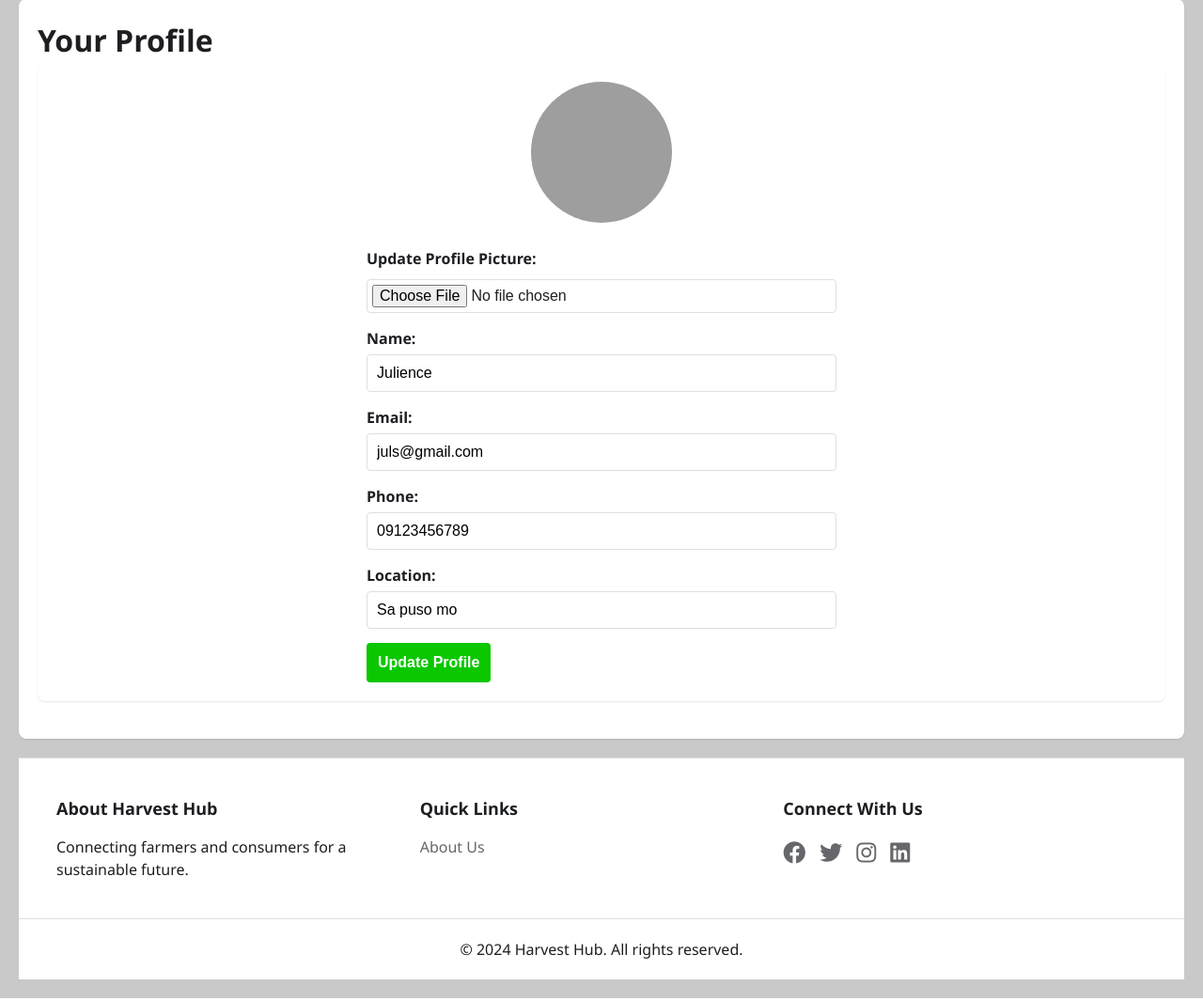
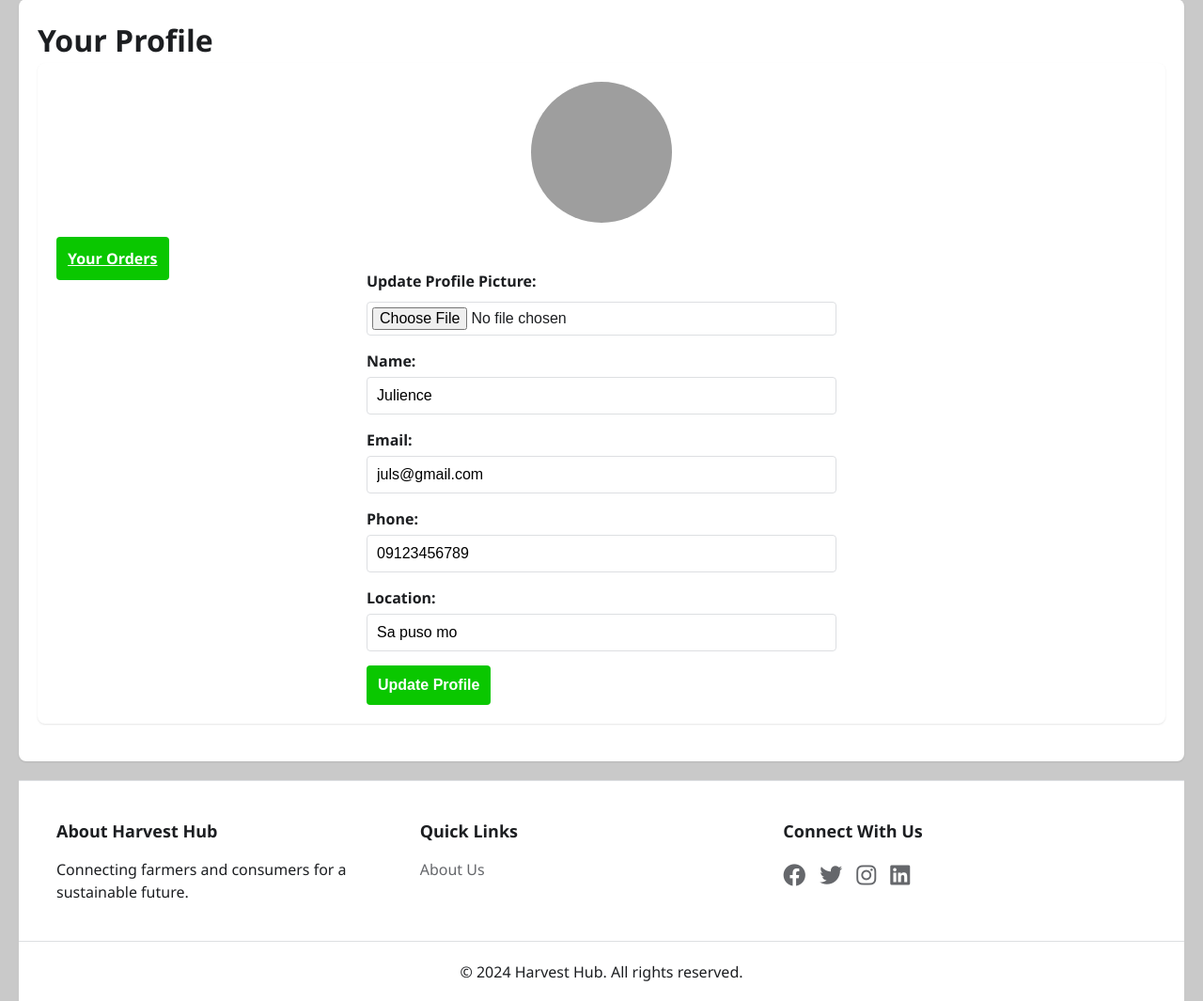
Before and after one commit to wainoyama/Final, a PHP site: page /profile_page/profile.php in a window 1280 px wide. Shown: the part 122-1187 px from the top of the page at 94% size. Run offline with PHP 8.4, Linux system fonts and the light colour scheme; a user stored in the database is signed in; data comes from the database, SQL or seed files in the repository; some libraries are stand-ins or nearby versions; grey boxes are pictures that could not be loaded.

Commit message:
added a your orders button

```diff
--- a/profile_page/profile.php
+++ b/profile_page/profile.php
@@ -62,17 +62,14 @@ if (isset($_FILES['profile_picture'])) {
     if (move_uploaded_file($_FILES["profile_picture"]["tmp_name"], $target_file)) {
         $photo_path = "harvest_hub_landing_page/uploads/" . basename($_FILES["profile_picture"]["name"]);
 
-        // Start transaction to ensure both updates succeed or fail together
         $conn->begin_transaction();
 
         try {
-            // Update user's profile photo
             $update_photo_sql = "UPDATE users SET photo = ? WHERE id = ?";
             $update_photo_stmt = $conn->prepare($update_photo_sql);
             $update_photo_stmt->bind_param("si", $photo_path, $user_id);
             $update_photo_stmt->execute();
 
-            // Update all posts by this user to reflect the new photo
             $update_posts_sql = "UPDATE posts p
                                JOIN users u ON p.user_id = u.id
                                SET p.user_photo = u.photo
@@ -81,17 +78,14 @@ if (isset($_FILES['profile_picture'])) {
             $update_posts_stmt->bind_param("i", $user_id);
             $update_posts_stmt->execute();
 
-            // If both queries succeed, commit the transaction
             $conn->commit();
 
             $success_message = "Profile picture updated successfully!";
             $user['photo'] = $photo_path;
 
-            // Add this line to set the session variable
             $_SESSION['new_profile_picture'] = $photo_path;
 
         } catch (Exception $e) {
-            // If any query fails, roll back the transaction
             $conn->rollback();
             $error_message = "Error updating profile picture: " . $e->getMessage();
         }
@@ -131,12 +125,17 @@ if (isset($_FILES['profile_picture'])) {
         <div class="content">
             <h1>Your Profile</h1>
             <div class="profile-container">
+                <div class="profile-header">
                     <div class="profile-picture">
                         <?php if ($user['photo']): ?>
                             <img src="../<?php echo htmlspecialchars($user['photo']); ?>" alt="Profile Picture" class="profile-img">
                         <?php else: ?>
                             <img src="../harvest_hub_landing_page/uploads/default-profile.jpg" alt="Default Profile Picture" class="profile-img">
                         <?php endif; ?>
+                    </div>
+                    <div class="orders-button">
+                        <a href="./your_orders.php" class="btn-primary">Your Orders</a>
+                    </div>
                 </div>
 
                 <form action="<?php echo htmlspecialchars($_SERVER["PHP_SELF"]); ?>" method="post" enctype="multipart/form-data" class="profile-form">
```
Lines whose indentation alone changed are shown as unchanged.
